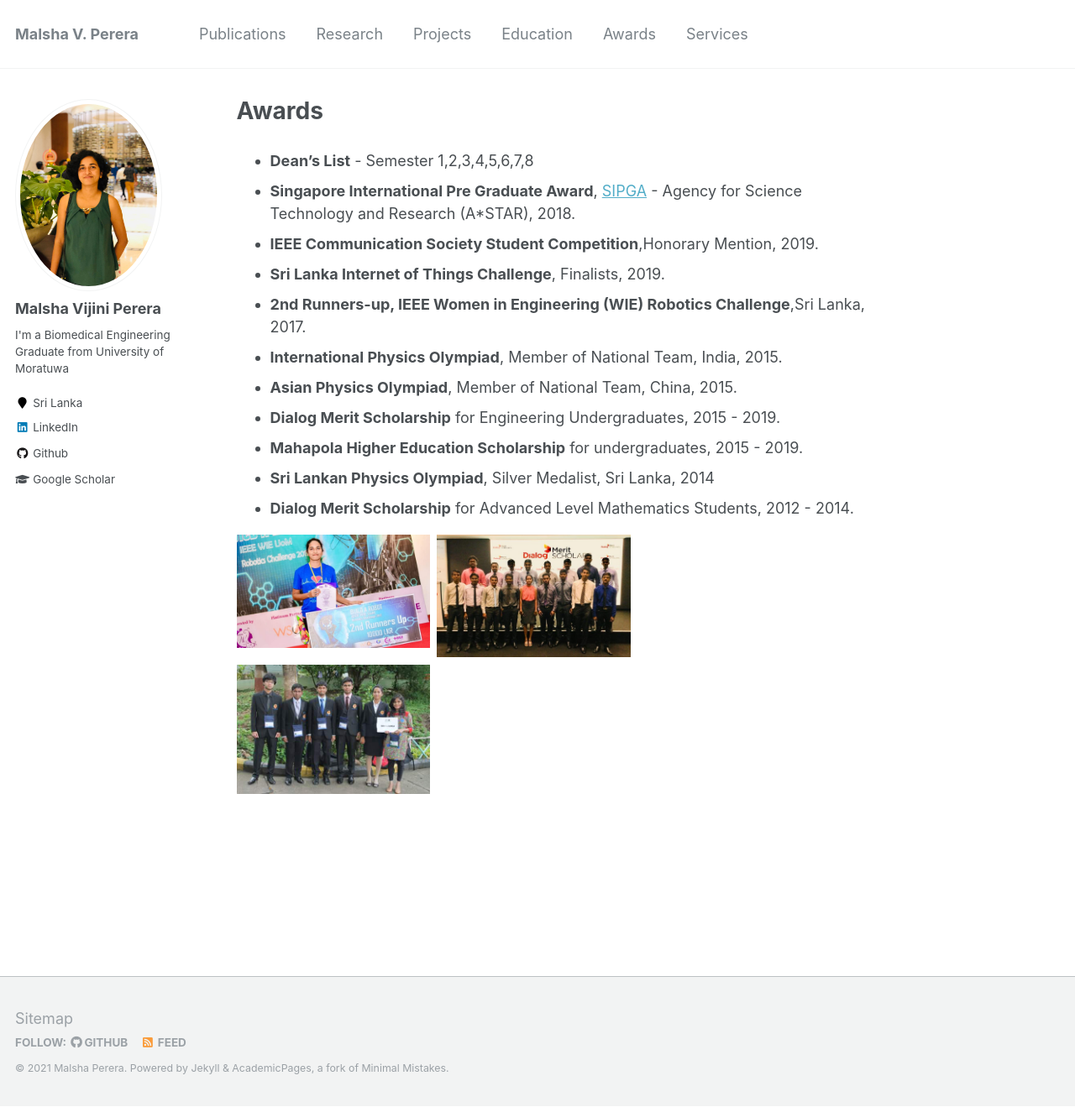
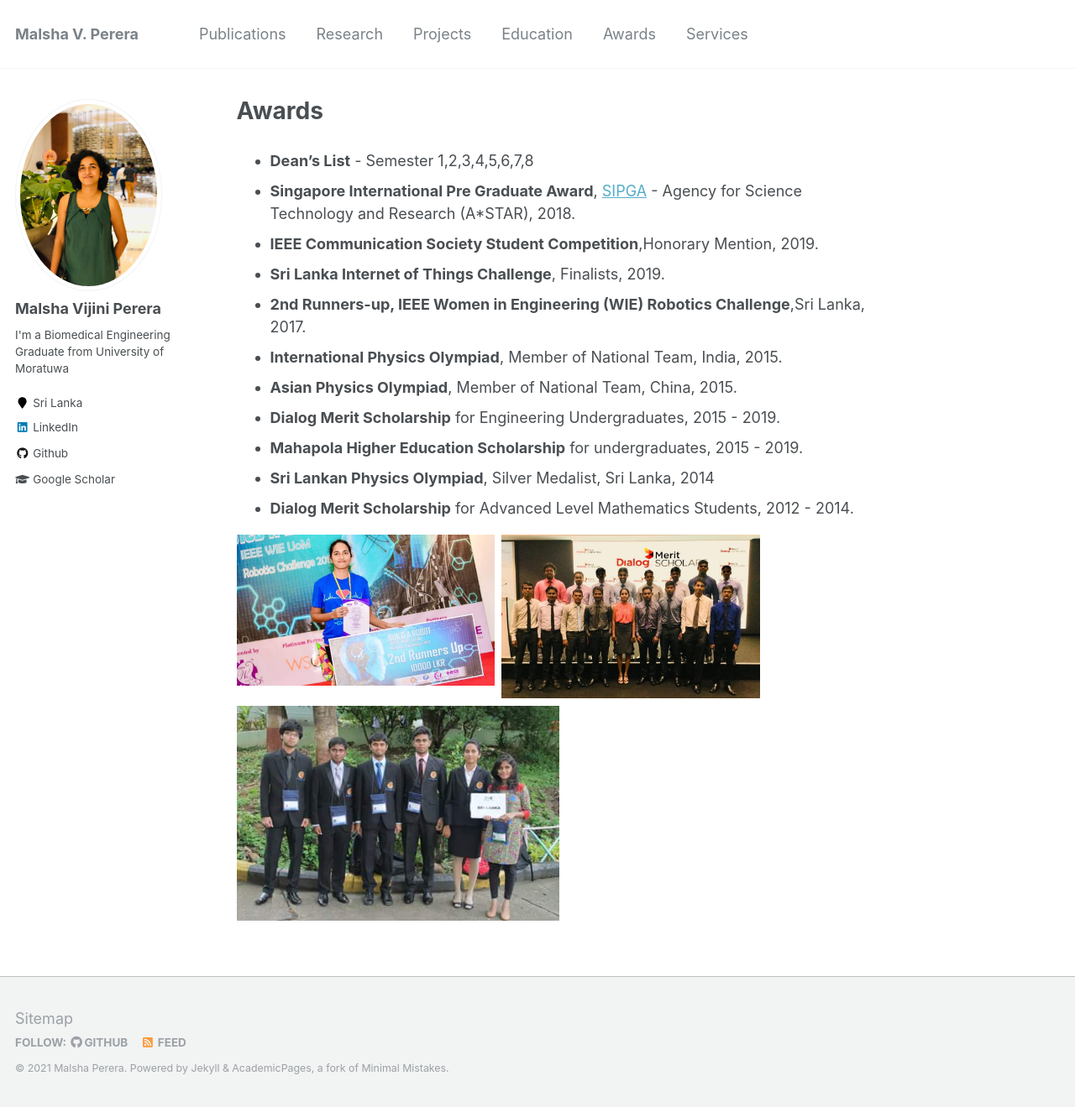
Before and after one commit to malshaV/malshaV.github.io, a Jekyll site: the page built from _pages/awards.md, in a window 1280 px wide and 1319 px high. Shown: the whole window at 84% size. Built offline with Jekyll 4.4.1, drawn with Linux system fonts in a browser that asks for light colours.

Commit message:
update details

```diff
--- a/_pages/awards.md
+++ b/_pages/awards.md
@@ -19,10 +19,10 @@ author_profile: true
 
 
 
-<img src="/images/WIE.jpg" style="float: left; width: 30%; margin-right: 1%; margin-bottom: 0.5em;">
-<img src="/images/Dialog1.jpg" style="float: left; width: 30%; margin-right: 1%; margin-bottom: 0.5em;">
+<img src="/images/WIE.jpg" style="float: left; width: 40%; margin-right: 1%; margin-bottom: 0.5em;">
+<img src="/images/Dialog1.jpg" style="float: left; width: 40%; margin-right: 1%; margin-bottom: 0.5em;">
 
 <p style="clear: both;">
 
-<img src="/images/Olympiad.jpg" style="float: left; width: 30%; margin-right: 1%; margin-bottom: 0.5em;">
+<img src="/images/Olympiad.jpg" style="float: left; width: 50%; margin-right: 25%; margin-bottom: 0.5em;">
 <p style="clear: both;">
```
